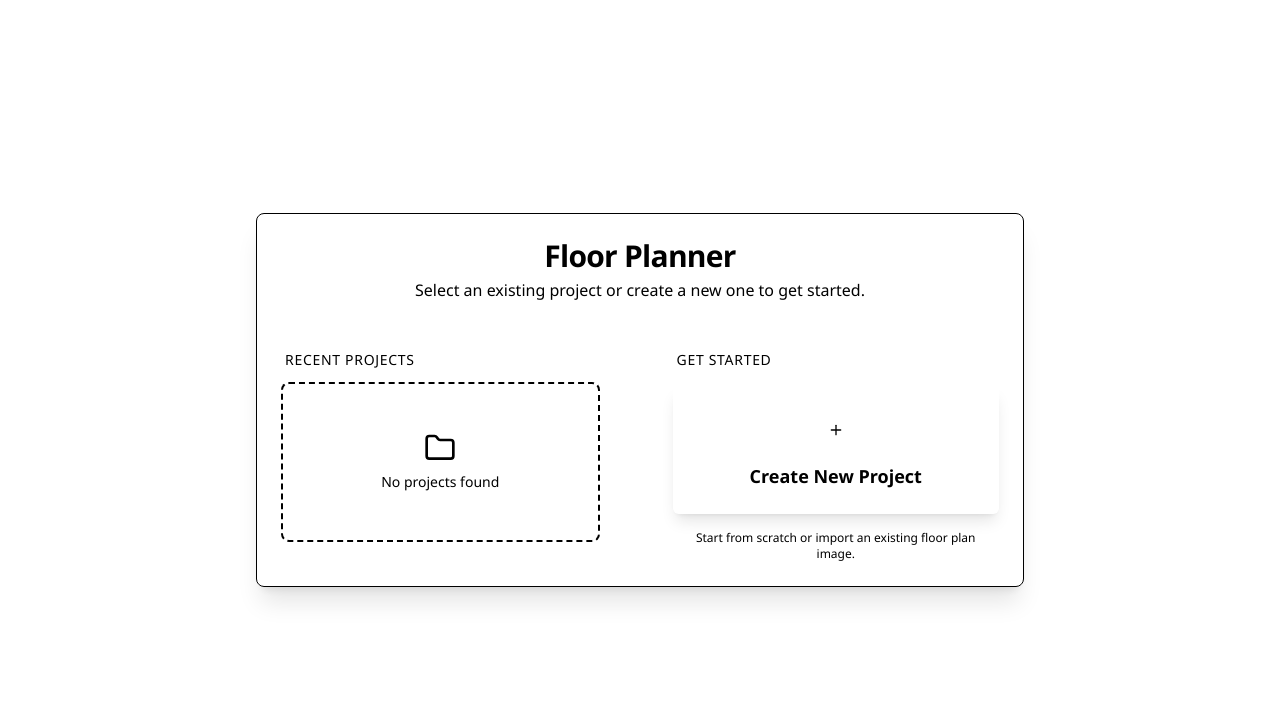
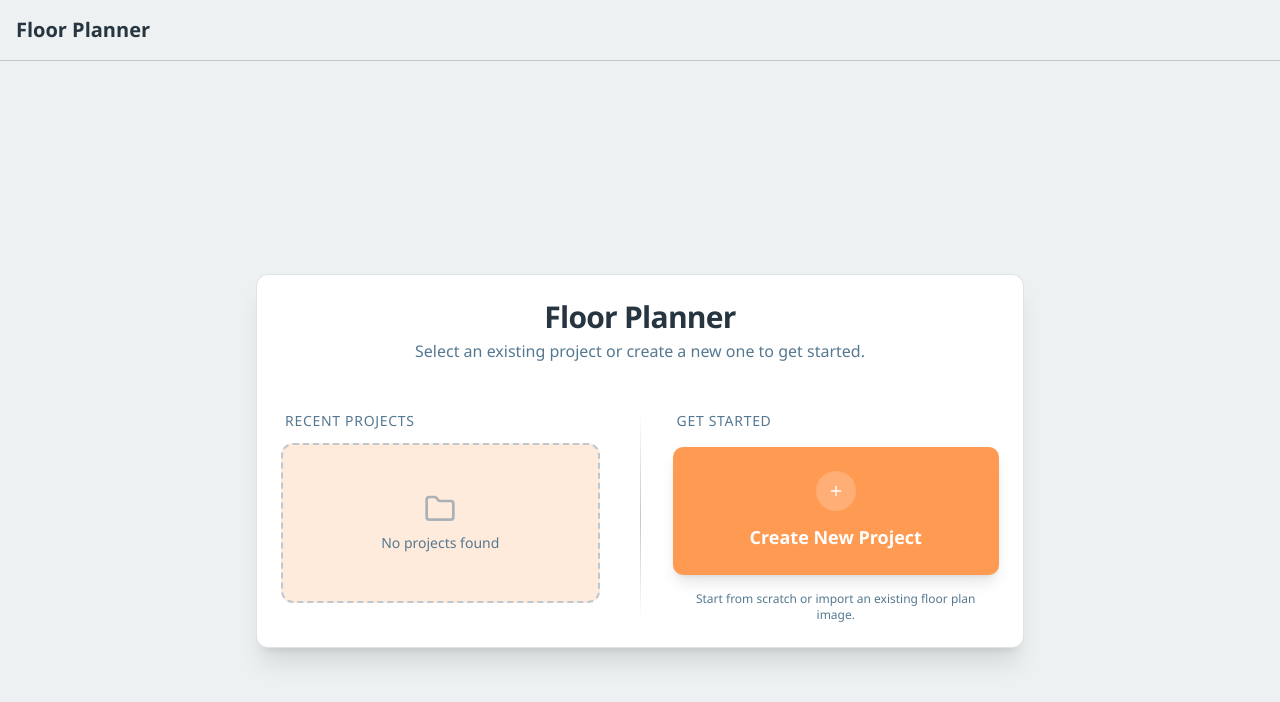
Before and after one commit to TheOctoMizer/FloorPlanner, a React (Vite) app: page / in a window 1280 px wide. Shown: the top 702 px of the page. Built offline with nearby package versions, Linux system fonts and the light colour scheme.

Commit message:
Updated UI Components with themes

```diff
--- a/src/index.css
+++ b/src/index.css
@@ -1,69 +1,100 @@
 @import "tailwindcss";
+@config "../tailwind.config.js";
 
-@tailwind base;
-@tailwind components;
-@tailwind utilities;
+/* @tailwind base; */
+/* @tailwind components; */
+/* @tailwind utilities; */
 
 @layer base {
   :root {
-    --background: 0 0% 100%;
-    --foreground: 222.2 84% 4.9%;
+    /* #EAEFEF - Main Background */
+    --background: 180 11% 93.7%;
+    /* #25343F - Main Text/Dark Elements */
+    --foreground: 205 26% 20%;
 
     --card: 0 0% 100%;
-    --card-foreground: 222.2 84% 4.9%;
+    --card-foreground: 205 26% 20%;
 
     --popover: 0 0% 100%;
-    --popover-foreground: 222.2 84% 4.9%;
+    --popover-foreground: 205 26% 20%;
 
-    --primary: 222.2 47.4% 11.2%;
-    --primary-foreground: 210 40% 98%;
+    /* #25343F - Standard Buttons/Actions */
+    --primary: 205 26% 20%;
+    --primary-foreground: 180 11% 98%;
 
-    --secondary: 210 40% 96.1%;
-    --secondary-foreground: 222.2 47.4% 11.2%;
+    /* #BFC9D1 - Subtle Secondary Elements */
+    --secondary: 206 17% 78%;
+    --secondary-foreground: 205 26% 20%;
 
-    --muted: 210 40% 96.1%;
-    --muted-foreground: 215.4 16.3% 46.9%;
+    --muted: 206 17% 85%;
+    --muted-foreground: 205 26% 45%;
 
-    --accent: 210 40% 96.1%;
-    --accent-foreground: 222.2 47.4% 11.2%;
+    /* #FF9B51 - Brand Accent/Call to Action */
+    --accent: 25 100% 66%;
+    --accent-foreground: 0 0% 100%;
 
     --destructive: 0 84.2% 60.2%;
-    --destructive-foreground: 210 40% 98%;
+    --destructive-foreground: 0 0% 98%;
 
-    --border: 214.3 31.8% 91.4%;
-    --input: 214.3 31.8% 91.4%;
-    --ring: 222.2 84% 4.9%;
+    /* #BFC9D1 - Borders */
+    --border: 206 17% 78%;
+    --input: 206 17% 78%;
+    --ring: 25 100% 66%;
 
-    --radius: 0.5rem;
+    --radius: 0.75rem;
   }
 
   .dark {
-    --background: 222.2 84% 4.9%;
-    --foreground: 210 40% 98%;
+    --background: 205 26% 10%;
+    --foreground: 180 11% 93.7%;
 
-    --card: 222.2 84% 4.9%;
-    --card-foreground: 210 40% 98%;
+    --card: 205 26% 15%;
+    --card-foreground: 180 11% 93.7%;
 
-    --popover: 222.2 84% 4.9%;
-    --popover-foreground: 210 40% 98%;
+    --popover: 205 26% 12%;
+    --popover-foreground: 180 11% 93.7%;
 
-    --primary: 210 40% 98%;
-    --primary-foreground: 222.2 47.4% 11.2%;
+    --primary: 180 11% 93.7%;
+    --primary-foreground: 205 26% 20%;
 
-    --secondary: 217.2 32.6% 17.5%;
-    --secondary-foreground: 210 40% 98%;
+    --secondary: 205 26% 25%;
+    --secondary-foreground: 180 11% 93.7%;
 
-    --muted: 217.2 32.6% 17.5%;
-    --muted-foreground: 215 20.2% 65.1%;
+    --muted: 205 26% 20%;
+    --muted-foreground: 206 17% 70%;
 
-    --accent: 217.2 32.6% 17.5%;
-    --accent-foreground: 210 40% 98%;
+    --accent: 25 100% 66%;
+    --accent-foreground: 0 0% 100%;
 
     --destructive: 0 62.8% 30.6%;
-    --destructive-foreground: 210 40% 98%;
+    --destructive-foreground: 180 11% 98%;
 
-    --border: 217.2 32.6% 17.5%;
-    --input: 217.2 32.6% 17.5%;
-    --ring: 212.7 26.8% 83.9%;
+    --border: 205 26% 25%;
+    --input: 205 26% 25%;
+    --ring: 25 100% 66%;
   }
 }
+
+@layer base {
+  * {
+    @apply border-border;
+  }
+
+  body {
+    @apply bg-background text-foreground antialiased;
+    font-feature-settings: "rlig" 1, "calt" 1;
+  }
+}
+
+/* Custom Scrollbar */
+.custom-scrollbar::-webkit-scrollbar {
+  width: 6px;
+}
+
+.custom-scrollbar::-webkit-scrollbar-track {
+  @apply bg-transparent;
+}
+
+.custom-scrollbar::-webkit-scrollbar-thumb {
+  @apply bg-muted-foreground/20 rounded-full hover:bg-muted-foreground/30 transition-colors;
+}
--- a/src/ui/App.tsx
+++ b/src/ui/App.tsx
@@ -1,9 +1,12 @@
 import React from "react";
 import ProjectSelector from "./components/ProjectSelector";
+import Header from "./components/Header";
 
 export default function App() {
     return (
         <div>
+            {/* TODO: Add a header component */}
+            <Header />
             <ProjectSelector />
         </div>
     );
--- /dev/null
+++ b/src/ui/components/Header/index.tsx
@@ -0,0 +1,15 @@
+import React from "react";
+
+export default function Header() {
+    return (
+        <header className="border-b">
+            <div className="container mx-auto px-4 py-4">
+                <div className="flex items-center justify-between">
+                    <div className="flex items-center gap-2">
+                        <span className="text-xl font-bold">Floor Planner</span>
+                    </div>
+                </div>
+            </div>
+        </header>
+    );
+}
--- /dev/null
+++ b/src/ui/components/ProjectSelector/NewProjectCard.tsx
@@ -0,0 +1,25 @@
+import React from "react";
+import { Button } from "@/components/ui/button";
+import { Plus } from "lucide-react";
+
+export default function NewProjectCard() {
+    return (
+        <div className="flex-1 flex flex-col justify-center gap-4">
+            <h3 className="text-sm font-medium text-muted-foreground uppercase tracking-wider px-1">
+                Get Started
+            </h3>
+            <Button
+                className="w-full h-32 flex-col gap-3 text-lg font-semibold shadow-lg hover:shadow-accent/20 transition-all duration-300 bg-accent text-accent-foreground hover:bg-accent/90 border-none"
+                onClick={() => console.log('New Project Button Clicked')}
+            >
+                <div className="p-3 bg-white/20 rounded-full group-hover:scale-110 transition-transform duration-300">
+                    <Plus className="h-8 w-8" />
+                </div>
+                <span>Create New Project</span>
+            </Button>
+            <p className="text-xs text-muted-foreground text-center px-4">
+                Start from scratch or import an existing floor plan image.
+            </p>
+        </div>
+    )
+};
--- /dev/null
+++ b/src/ui/components/ProjectSelector/ProjectTitleCard.tsx
@@ -0,0 +1,15 @@
+import React from "react";
+import { CardHeader, CardTitle } from "@/components/ui/card";
+
+export default function ProjectTitleCard() {
+    return (
+        <CardHeader className="space-y-1">
+            <CardTitle className="text-3xl font-bold tracking-tight text-center">
+                Floor Planner
+            </CardTitle>
+            <p className="text-muted-foreground text-center">
+                Select an existing project or create a new one to get started.
+            </p>
+        </CardHeader>
+    );
+}
--- /dev/null
+++ b/src/ui/components/ProjectSelector/RecentProjectsCard.tsx
@@ -0,0 +1,33 @@
+import React from "react";
+import { Button } from "@/components/ui/button";
+import { Folder } from "lucide-react";
+
+export default function RecentProjectsCard({ projects }: { projects: { name: string }[] }) {
+    return (
+        <div className="flex-1 flex flex-col gap-3">
+            <h3 className="text-sm font-medium text-muted-foreground uppercase tracking-wider px-1">
+                Recent Projects
+            </h3>
+            <div className="flex flex-col gap-2 max-h-[300px] overflow-y-auto pr-2 custom-scrollbar">
+                {projects.length > 0 ? (
+                    projects.map((project, index) => (
+                        <Button
+                            key={index}
+                            variant="ghost"
+                            className="w-full justify-start gap-3 text-left font-medium hover:bg-accent group transition-all duration-200 border border-transparent hover:border-border/50"
+                            onClick={() => console.log(`Project selected with Index ${index}`)}
+                        >
+                            <Folder className="h-4 w-4 text-accent" />
+                            <span className="truncate">{project.name}</span>
+                        </Button>
+                    ))
+                ) : (
+                    <div className="flex flex-col items-center justify-center py-12 border-2 border-dashed border-border rounded-lg bg-accent/20">
+                        <Folder className="h-8 w-8 text-muted-foreground/50 mb-2" />
+                        <p className="text-sm text-muted-foreground">No projects found</p>
+                    </div>
+                )}
+            </div>
+        </div>
+    )
+};
--- a/src/ui/components/ProjectSelector/index.tsx
+++ b/src/ui/components/ProjectSelector/index.tsx
@@ -1,7 +1,10 @@
 import React, { useEffect, useState } from "react";
 import { Button } from "@/components/ui/button";
-import { Card, CardContent, CardHeader, CardTitle } from "@/components/ui/card";
+import { Card, CardContent } from "@/components/ui/card";
 import { Plus, Folder } from "lucide-react";
+import ProjectTitleCard from "./ProjectTitleCard";
+import RecentProjectsCard from "./RecentProjectsCard";
+import NewProjectCard from "./NewProjectCard";
 
 export default function ProjectSelector() {
     const [projects, setProjects] = useState<{ name: string }[]>([]);
@@ -17,61 +20,14 @@ export default function ProjectSelector() {
     return (
         <div className="flex flex-col items-center justify-center min-h-screen bg-background/50 p-4">
             <Card className="w-full max-w-3xl shadow-xl border-border/50 backdrop-blur-sm">
-                <CardHeader className="space-y-1">
-                    <CardTitle className="text-3xl font-bold tracking-tight text-center">
-                        Floor Planner
-                    </CardTitle>
-                    <p className="text-muted-foreground text-center">
-                        Select an existing project or create a new one to get started.
-                    </p>
-                </CardHeader>
+                <ProjectTitleCard />
                 <CardContent className="pt-6">
                     <div className="flex flex-col md:flex-row gap-8 items-stretch">
-                        <div className="flex-1 flex flex-col gap-3">
-                            <h3 className="text-sm font-medium text-muted-foreground uppercase tracking-wider px-1">
-                                Recent Projects
-                            </h3>
-                            <div className="flex flex-col gap-2 max-h-[300px] overflow-y-auto pr-2 custom-scrollbar">
-                                {projects.length > 0 ? (
-                                    projects.map((project, index) => (
-                                        <Button
-                                            key={index}
-                                            variant="ghost"
-                                            className="w-full justify-start gap-3 text-left font-medium hover:bg-accent group transition-all duration-200 border border-transparent hover:border-border/50"
-                                            onClick={() => console.log(`Project selected with Index ${index}`)}
-                                        >
-                                            <Folder className="h-4 w-4 text-blue-500 group-hover:text-blue-600" />
-                                            <span className="truncate">{project.name}</span>
-                                        </Button>
-                                    ))
-                                ) : (
-                                    <div className="flex flex-col items-center justify-center py-12 border-2 border-dashed border-border rounded-lg bg-accent/20">
-                                        <Folder className="h-8 w-8 text-muted-foreground/50 mb-2" />
-                                        <p className="text-sm text-muted-foreground">No projects found</p>
-                                    </div>
-                                )}
-                            </div>
-                        </div>
+                        <RecentProjectsCard projects={projects} />
 
                         <div className="hidden md:block w-[1px] bg-gradient-to-b from-transparent via-border to-transparent" />
 
-                        <div className="flex-1 flex flex-col justify-center gap-4">
-                            <h3 className="text-sm font-medium text-muted-foreground uppercase tracking-wider px-1">
-                                Get Started
-                            </h3>
-                            <Button
-                                className="w-full h-32 flex-col gap-3 text-lg font-semibold shadow-lg hover:shadow-primary/20 transition-all duration-300"
-                                onClick={() => console.log('New Project Button Clicked')}
-                            >
-                                <div className="p-3 bg-primary-foreground/10 rounded-full group-hover:scale-110 transition-transform duration-300">
-                                    <Plus className="h-8 w-8" />
-                                </div>
-                                <span>Create New Project</span>
-                            </Button>
-                            <p className="text-xs text-muted-foreground text-center px-4">
-                                Start from scratch or import an existing floor plan image.
-                            </p>
-                        </div>
+                        <NewProjectCard />
                     </div>
                 </CardContent>
             </Card>
```
